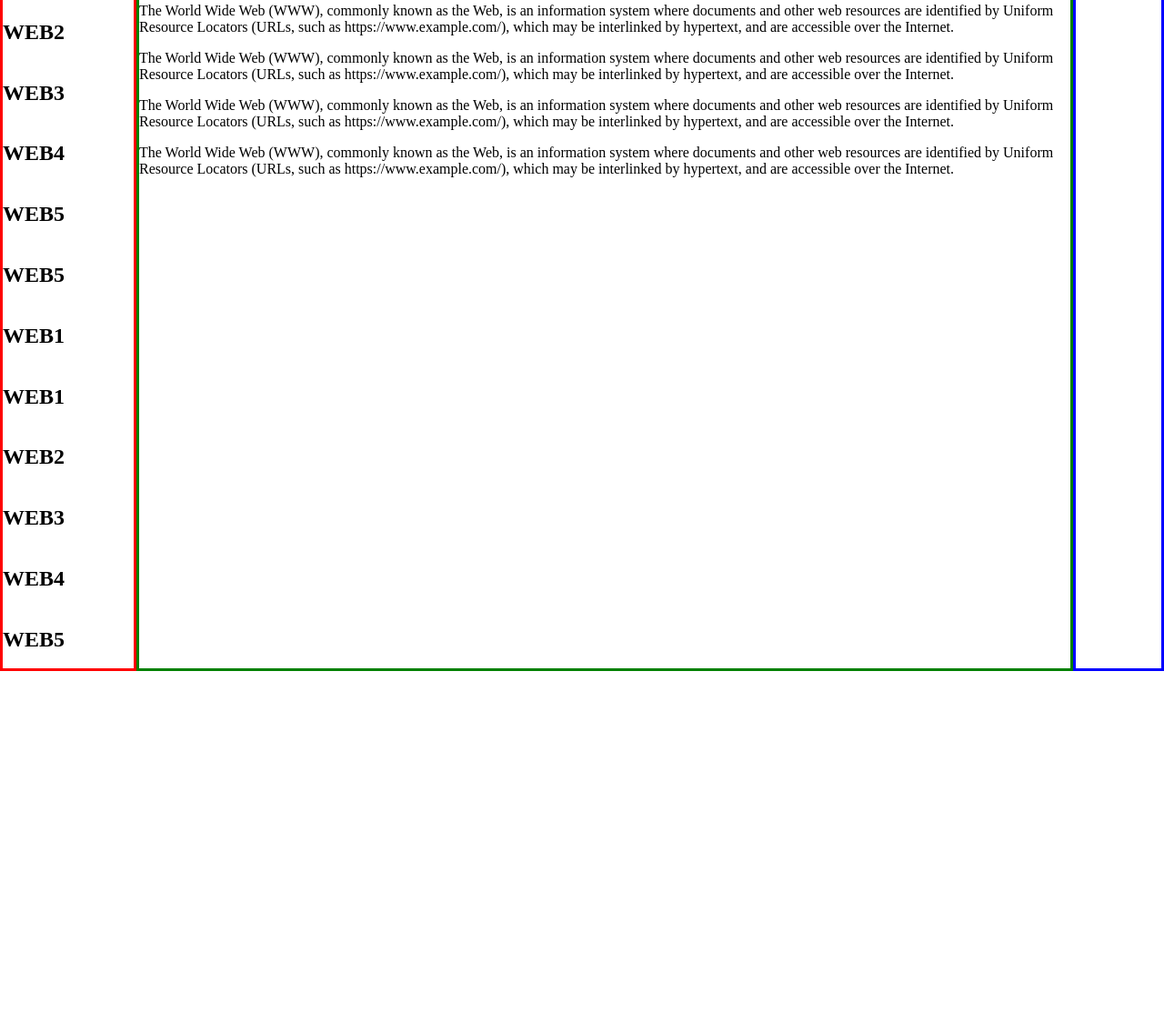
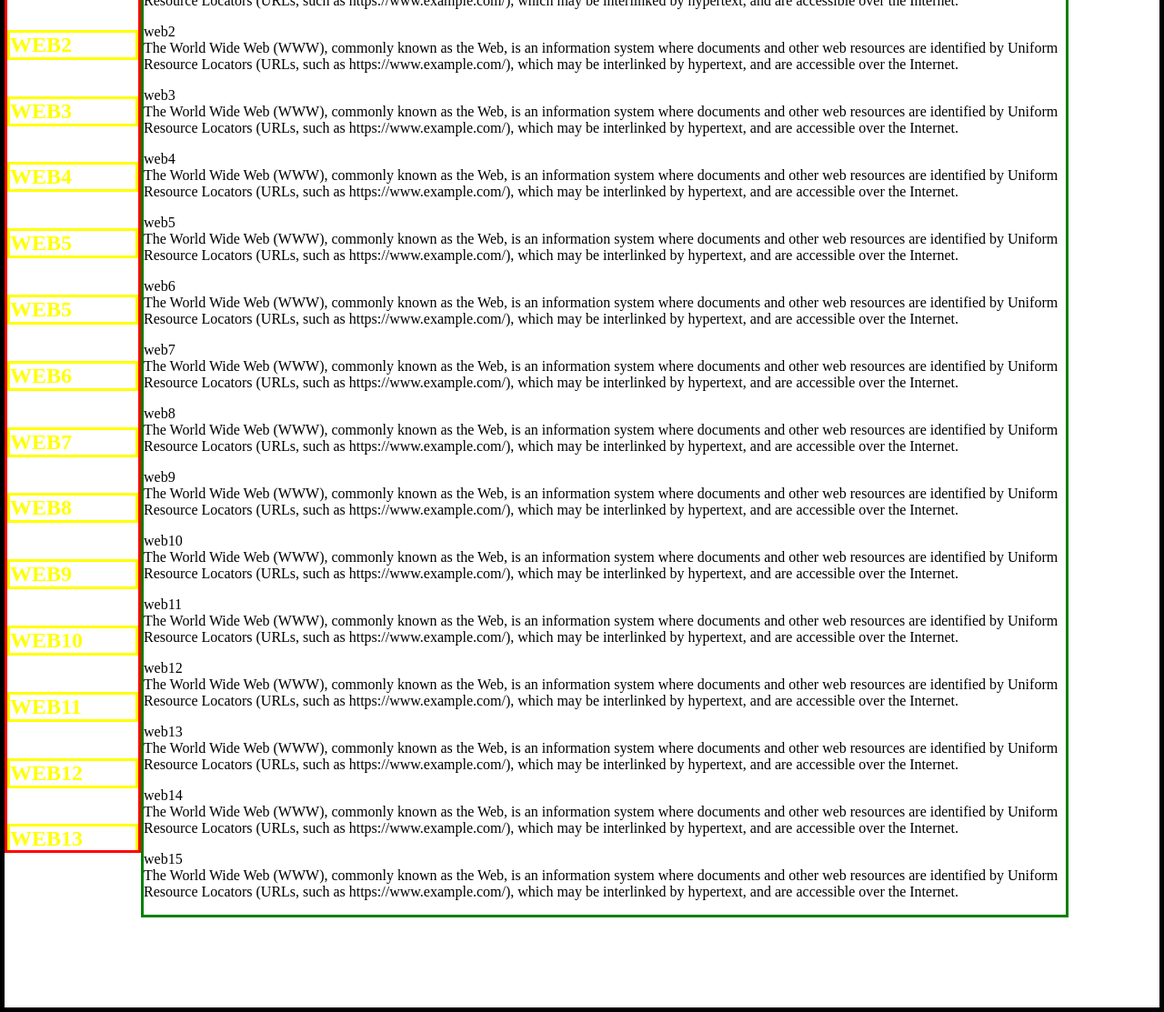
Before and after one commit to thankyoupuffin/WEB1-HTML, a plain HTML site: page web.html in a window 1280 px wide. Shown: the part 160-1273 px from the top of the page at 91% size. Before the commit the page ends 898 px from the top, so only its background shows below. Drawn offline with Linux system fonts and the light colour scheme.

Commit message:
Add files via upload

```diff
--- a/index.css
+++ b/index.css
@@ -5,6 +5,8 @@ html,body{
   height:100%;
 }
 .index{
+  margin: 0;
+  padding:0;
   background-image: url(computer.jpg);
   width:100%;
   height:100%;
@@ -15,6 +17,8 @@ html,body{
   margin:0;
   position:fixed;
   z-index: 1;
+
+
 }
 
 .text{
--- a/web.css
+++ b/web.css
@@ -5,20 +5,18 @@ html,body{
   height:100%;
 }
 
-
 .container{
   display:flex;
   flex-direction: column;
   width: 100%;
   height: 100%;
-
-
-
 }
 
 .header {
   padding: 6px;
   background-color:rgb(200,200,200, 1.0);
+
+
 }
 
 .header h1{
@@ -49,41 +47,35 @@ html,body{
   display:flex;
   flex-direction: row;
   justify-content: center;
-  background-color: rgba(220, 150, 150, 0.5);
+  background-color: rgba(220, 150, 150, 0.6);
 }
 
 nav {
   position:sticky;
   top:0px;
 }
+
 .nav a{
   text-decoration: none;
   color:white;
   font-size: 20px;
   font-weight: bold;
   font-family: Consolas;
-
 }
 
 
 
 
+.section{
+  border:solid;
+  border-width: thick;
 
-
-
-
-
-
-.section{
 
 display: grid;
 grid-template-columns: 150px 1fr 100px;
 
+
 }
-
-
-
-
 
 .nav2 {
   border:solid;
@@ -92,32 +84,29 @@ grid-template-columns: 150px 1fr 100px;
   display:flex;
   flex-direction: column;
 
+  overflow-y: scroll;
+    height: 85%;
+}
 
-
-  overflow-y: scroll;
-  height: 100vh;
+.nav2 h2{
+  border:solid;
+  color:yellow;
 
 
 }
-
-.nav2  ::-webkit-scrollbar {
-    width: 10px;
-    background-color: black;
-  }
 .article{
 position: static;
 border:solid;
 border-color: green;
-
 }
-
 
 .aside{
   position: static;
   border:solid;
   border-color:blue;
+}
 
-}
+
 
 
 
@@ -132,3 +121,65 @@ border-color: green;
   display: none;
 }
 }
+
+
+::-webkit-scrollbar {
+  width: 15px;
+}
+::-webkit-scrollbar-track {
+  background-color:  transparent;
+}
+::-webkit-scrollbar-thumb {
+  border-radius: 8px;
+  background-color:rgba(240, 150, 150, 0.4);
+}
+::-webkit-scrollbar-button:start {
+  background-color: rgba(220, 150, 150, 0.2);
+}
+::-webkit-scrollbar-button:end {
+  background-color: rgba(220, 150, 150, 0.2);
+}
+
+/*
+  div {
+    width: 200px;
+    height: 200px;
+    overflow: scroll;
+  }
+
+  ::-webkit-scrollbar {
+    width: 10px;   세로축 스크롤바 길이
+    height: 20px;  가로축 스크롤바 길이
+  }
+  ::-webkit-scrollbar-track {
+    background-color: lightblue;
+  }
+  ::-webkit-scrollbar-track-piece {
+    background-color: gray;
+  }
+  ::-webkit-scrollbar-thumb {
+    border-radius: 8px;
+    background-color: black;
+  }
+  ::-webkit-scrollbar-button {
+    background-color: darkblue;
+    width: 20px;
+    height: 10px;
+  }
+  ::-webkit-scrollbar-button:start {
+    background-color: red;  Top, Left 방향의 이동버튼
+  }
+  ::-webkit-scrollbar-button:end {
+    background-color: orange;  Bottom, Right 방향의 이동버튼
+  }
+  ::-webkit-scrollbar-button:vertical:increment {
+  }
+  ::-webkit-scrollbar-button:vertical:decrement {
+  }
+  ::-webkit-scrollbar-corner {
+    background-color: violet;  우측 하단의 코너 부분
+  }
+  ::-webkit-resizer {
+    background-color: green;
+  }
+*/
--- a/web.html
+++ b/web.html
@@ -30,7 +30,7 @@
   </div>
 </nav>
 
-
+<section>
   <div class="section">
 
 <div class="nav2">
@@ -40,60 +40,142 @@
   <h2>WEB4</h2>
   <h2>WEB5</h2>
   <h2>WEB5</h2>
-  <h2>WEB1</h2>
-  <h2>WEB1</h2>
-  <h2>WEB2</h2>
-  <h2>WEB3</h2>
-  <h2>WEB4</h2>
-  <h2>WEB5</h2>
-  <h2>WEB5</h2>
-  <h2>WEB1</h2>  <h2>WEB1</h2>
-    <h2>WEB2</h2>
-    <h2>WEB3</h2>
-    <h2>WEB4</h2>
-    <h2>WEB5</h2>
-    <h2>WEB5</h2>
-    <h2>WEB1</h2>
+  <h2>WEB6</h2>
+  <h2>WEB7</h2>
+  <h2>WEB8</h2>
+  <h2>WEB9</h2>
+  <h2>WEB10</h2>
+  <h2>WEB11</h2>
+  <h2>WEB12</h2>
+  <h2>WEB13</h2>
+  <h2>WEB14</h2>
+  <h2>WEB15</h2>
+
 </div>
 
+<article>
 
   <div class="article">
-  <p>The World Wide Web (WWW), commonly known as the Web, is an information
+  <p>
+    web1<br>
+    The World Wide Web (WWW), commonly known as the Web, is an information
     system where documents and other web resources are identified by Uniform
     Resource Locators (URLs, such as https://www.example.com/),
     which may be interlinked by hypertext, and are accessible over the Internet.
 </p>
-
-<p>The World Wide Web (WWW), commonly known as the Web, is an information
-  system where documents and other web resources are identified by Uniform
-  Resource Locators (URLs, such as https://www.example.com/),
-  which may be interlinked by hypertext, and are accessible over the Internet.
-
-<p>The World Wide Web (WWW), commonly known as the Web, is an information
+<p>
+  web2<br>
+  The World Wide Web (WWW), commonly known as the Web, is an information
   system where documents and other web resources are identified by Uniform
   Resource Locators (URLs, such as https://www.example.com/),
   which may be interlinked by hypertext, and are accessible over the Internet.
 </p>
-<p>The World Wide Web (WWW), commonly known as the Web, is an information
+<p>
+  web3<br>
+  The World Wide Web (WWW), commonly known as the Web, is an information
   system where documents and other web resources are identified by Uniform
   Resource Locators (URLs, such as https://www.example.com/),
   which may be interlinked by hypertext, and are accessible over the Internet.
-</p><p>The World Wide Web (WWW), commonly known as the Web, is an information
+</p>
+<p>
+  web4<br>
+  The World Wide Web (WWW), commonly known as the Web, is an information
+  system where documents and other web resources are identified by Uniform
+  Resource Locators (URLs, such as https://www.example.com/),
+  which may be interlinked by hypertext, and are accessible over the Internet.
+</p>
+<p>
+  web5<br>
+  The World Wide Web (WWW), commonly known as the Web, is an information
+  system where documents and other web resources are identified by Uniform
+  Resource Locators (URLs, such as https://www.example.com/),
+  which may be interlinked by hypertext, and are accessible over the Internet.
+</p>
+<p>
+  web6<br>
+  The World Wide Web (WWW), commonly known as the Web, is an information
+  system where documents and other web resources are identified by Uniform
+  Resource Locators (URLs, such as https://www.example.com/),
+  which may be interlinked by hypertext, and are accessible over the Internet.
+</p>
+<p>
+  web7<br>
+  The World Wide Web (WWW), commonly known as the Web, is an information
+  system where documents and other web resources are identified by Uniform
+  Resource Locators (URLs, such as https://www.example.com/),
+  which may be interlinked by hypertext, and are accessible over the Internet.
+</p>
+<p>
+  web8<br>
+  The World Wide Web (WWW), commonly known as the Web, is an information
+  system where documents and other web resources are identified by Uniform
+  Resource Locators (URLs, such as https://www.example.com/),
+  which may be interlinked by hypertext, and are accessible over the Internet.
+</p>
+<p>
+  web9<br>
+  The World Wide Web (WWW), commonly known as the Web, is an information
+  system where documents and other web resources are identified by Uniform
+  Resource Locators (URLs, such as https://www.example.com/),
+  which may be interlinked by hypertext, and are accessible over the Internet.
+</p>
+<p>
+  web10<br>
+  The World Wide Web (WWW), commonly known as the Web, is an information
+  system where documents and other web resources are identified by Uniform
+  Resource Locators (URLs, such as https://www.example.com/),
+  which may be interlinked by hypertext, and are accessible over the Internet.
+</p>
+<p>
+  web11<br>
+  The World Wide Web (WWW), commonly known as the Web, is an information
+  system where documents and other web resources are identified by Uniform
+  Resource Locators (URLs, such as https://www.example.com/),
+  which may be interlinked by hypertext, and are accessible over the Internet.
+</p>
+<p>
+  web12<br>
+  The World Wide Web (WWW), commonly known as the Web, is an information
+  system where documents and other web resources are identified by Uniform
+  Resource Locators (URLs, such as https://www.example.com/),
+  which may be interlinked by hypertext, and are accessible over the Internet.
+</p>
+<p>
+  web13<br>
+  The World Wide Web (WWW), commonly known as the Web, is an information
+  system where documents and other web resources are identified by Uniform
+  Resource Locators (URLs, such as https://www.example.com/),
+  which may be interlinked by hypertext, and are accessible over the Internet.
+</p>
+<p>
+  web14<br>
+  The World Wide Web (WWW), commonly known as the Web, is an information
+  system where documents and other web resources are identified by Uniform
+  Resource Locators (URLs, such as https://www.example.com/),
+  which may be interlinked by hypertext, and are accessible over the Internet.
+</p>
+<p>
+  web15<br>
+  The World Wide Web (WWW), commonly known as the Web, is an information
   system where documents and other web resources are identified by Uniform
   Resource Locators (URLs, such as https://www.example.com/),
   which may be interlinked by hypertext, and are accessible over the Internet.
 </p>
 
+
 </div>
 
 
-
+</article>
+  <aside>
   <div class="aside">
+  </aside>
   </div>
 
 
 </div>
 
+</section>
 </div>
 
   </body>
--- a/welcome.css
+++ b/welcome.css
@@ -45,9 +45,8 @@ html,body{
   display:flex;
   flex-direction: row;
   justify-content: center;
-  background-color: rgba(220, 150, 150, 0.5);
+  background-color: rgba(220, 150, 150, 0.6);
 }
-
 nav {
   position:sticky;
   top:0px;
```
Also changed, not shown: index.html (+4 -2 lines).
